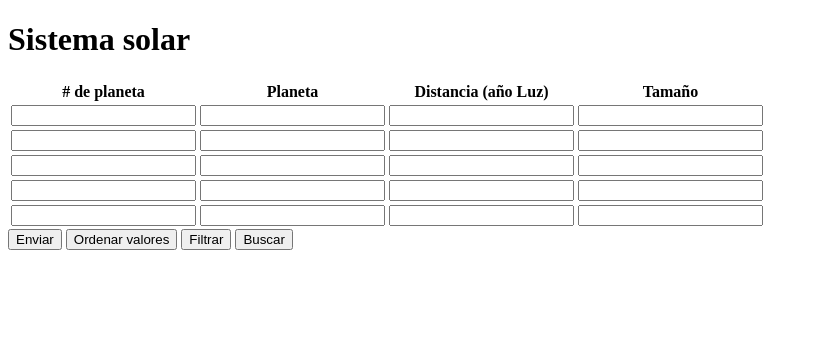
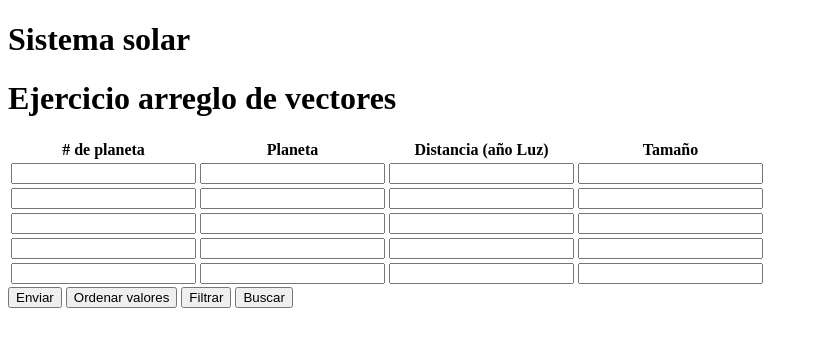
Before and after one commit to feligarcia/ejercicioPlanetas, a plain HTML site: page index.html in a window 1280 px wide. Shown: the whole page, without its empty margins (0-818 px from the left). Drawn offline with Linux system fonts and the light colour scheme.

Commit message:
titulo  de arreglos

```diff
--- a/index.html
+++ b/index.html
@@ -9,6 +9,7 @@
 </head>
 <body>
     <h1>Sistema solar</h1>
+    <h1>Ejercicio arreglo de vectores</h1>
     <table>
         <thead>
             <tr>
```
